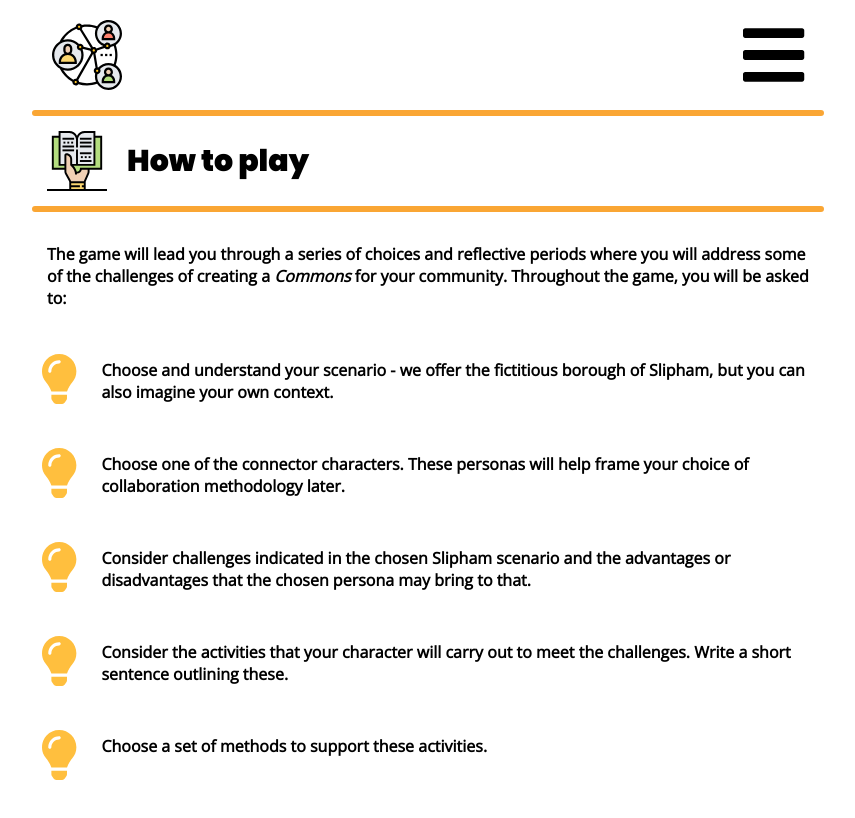
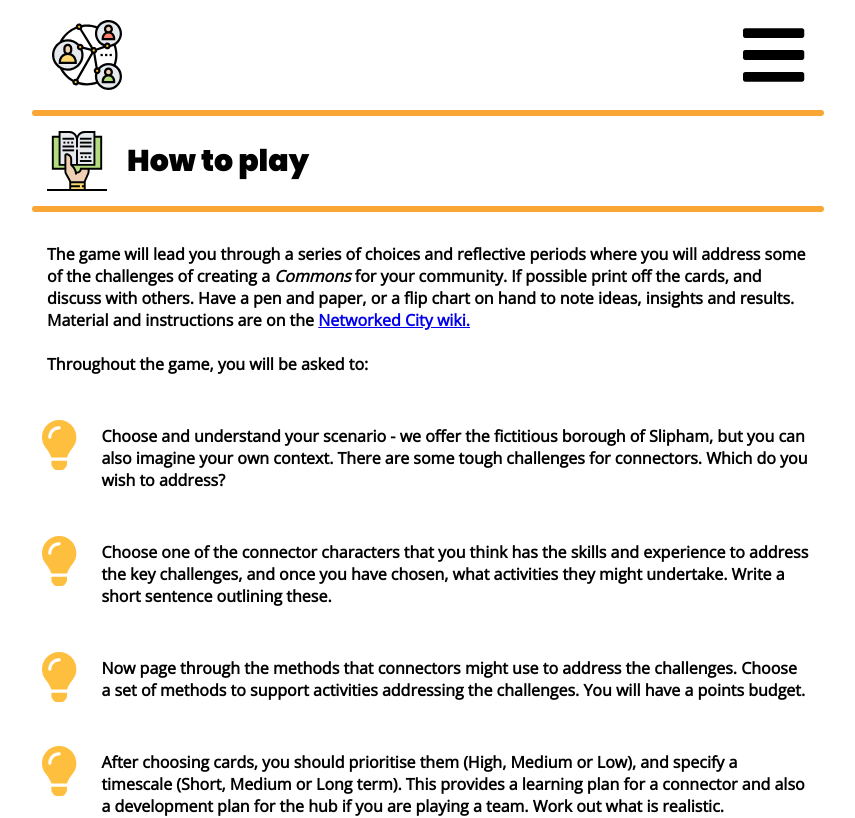
Before and after one commit to founders-programme-2/commons, a React (Create React App) app in the folder client/: page /howTo in a window 1280 px wide. Shown: the top 818 px of the page, without its empty margins (212-1067 px from the left). Built offline with nearby package versions, Linux system fonts and the light colour scheme; what react-router-prop-types would draw is missing.

Commit message:
feedback from david

```diff
--- a/client/src/Component/views/About/index.js
+++ b/client/src/Component/views/About/index.js
@@ -38,6 +38,16 @@ const About = () => {
             <i>Key Terms</i>.
           </Link>
         </p>
+        <br />
+        <p>
+          The app takes you through a process that helps you simulate making
+          choices. There are no “right” answers, and the app is best used to
+          stimulate your thinking, and discussion with others. See{' '}
+          <Link to="/theory">
+            <i>Theory </i>
+          </Link>
+          for more.
+        </p>
       </Content>
       <Footer backLink="/" nextLink="/howTo" reviewScenario={false} />
     </div>
--- a/client/src/Component/views/Activities/index.js
+++ b/client/src/Component/views/Activities/index.js
@@ -17,7 +17,12 @@ const Activities = () => {
       <Text>
         Now that you have become a community connector, and identifed some
         challenges you are going to meet, here are some ideas for activities you
-        carry out.
+        carry out. If you chose the Slipham scenario, you will have adopted a
+        community connector character and considered the challenges you are
+        going to meet. If you are imagining your own community, what are your
+        problems and opportunities? Hit the back button below if you want to see
+        what is happening in Slipham. Either way, here's some ideas for
+        activities, before you go on to chose some methods.
       </Text>
       {activities.map(element => {
         return (
--- a/client/src/Component/views/HowTo/index.js
+++ b/client/src/Component/views/HowTo/index.js
@@ -14,8 +14,19 @@ const HowTo = () => {
       <Text>
         The game will lead you through a series of choices and reflective
         periods where you will address some of the challenges of creating a
-        <i> Commons</i> for your community. Throughout the game, you will be
-        asked to:{' '}
+        <i> Commons</i> for your community. If possible print off the cards, and
+        discuss with others. Have a pen and paper, or a flip chart on hand to
+        note ideas, insights and results. Material and instructions are on the{' '}
+        <a
+          href="https://www.networkedcity.london/livinglab/commons"
+          target="_blank"
+          rel="noopener noreferrer"
+        >
+          Networked City wiki.
+        </a>
+        <br />
+        <br />
+        Throughout the game, you will be asked to:{' '}
       </Text>
       {instructionData.map(element => {
         return (
--- a/client/src/Component/views/Theory/index.js
+++ b/client/src/Component/views/Theory/index.js
@@ -1,15 +1,14 @@
 import React from 'react';
 import Header from '../../Common/Header';
-import Footer from '../../Common/Footer';
 import scroll from '../../../assets/scroll.svg';
-import { Content } from '../About/index.style';
+import { Content } from './index.style';
 
 const Theory = () => {
   return (
     <div>
-      <Header headerImg={scroll} titleText="Theory behind the game" />
+      <Header headerImg={scroll} titleText="Theory" />
       <Content>
-        Disconnected communities In any community there will be a host of
+        In disconnected communities of any community, there will be a host of
         problems, different organisations and groups seeking to address them,
         gathering places for conversation and events, and a local council
         struggling its citizens while facing cuts to its funding from
@@ -21,8 +20,29 @@ const Theory = () => {
         opportunity. What we need are maps to reveal the places, interests,
         wants and offers - and ways to connect people and places, and reveal how
         we can best use our assets.
+        <br />
+        <br />
+        The <i>Commons</i> game aims to address these issues by providing a way
+        to play through what activities and digital methods could be added to
+        the excellent traditions of community organising, There is more on our
+        <a
+          href="https://www.networkedcity.london/livinglab/commons"
+          target="_blank"
+          rel="noopener noreferrer"
+        >
+          Networked City wiki.
+        </a>
+        <br />
+        <br />
+        <ul>
+          <li>Instructions on how to run the game as a Living Lab workshop</li>
+          <li>
+            Downloads of cards and other materials which you can print for use
+            with the app
+          </li>
+          <li>More resources about connecting communities</li>
+        </ul>
       </Content>
-      <Footer />
     </div>
   );
 };
--- a/client/src/Component/views/Theory/index.style.js
+++ b/client/src/Component/views/Theory/index.style.js
@@ -0,0 +1,13 @@
+import styled from 'styled-components';
+
+// eslint-disable-next-line import/prefer-default-export
+export const Content = styled.div`
+  height: 100%;
+  margin-top: 4rem;
+  font-size: 1.8rem;
+  text-align: left;
+  font-weight: normal;
+  margin-bottom: 6rem;
+  padding: 0 2rem;
+  font-family: 'Open Sans';
+`;
--- a/client/src/Component/views/YourScenario/index.js
+++ b/client/src/Component/views/YourScenario/index.js
@@ -107,6 +107,7 @@ class YourScenario extends Component {
             renderCenterRightControls={({ nextSlide }) => (
               <NextBtn onClick={nextSlide}>.</NextBtn>
             )}
+            heightMode="current"
           >
             {PersonaData.map(element => {
               return (
--- a/client/src/data/instruction.js
+++ b/client/src/data/instruction.js
@@ -2,35 +2,26 @@ module.exports = [
   {
     id: '1',
     text:
-      'Choose and understand your scenario - we offer the fictitious borough of Slipham, but you can also imagine your own context.',
+      'Choose and understand your scenario - we offer the fictitious borough of Slipham, but you can also imagine your own context. There are some tough challenges for connectors. Which do you wish to address?',
   },
   {
     id: '2',
     text:
-      'Choose one of the connector characters. These personas will help frame your choice of collaboration methodology later.',
+      'Choose one of the connector characters that you think has the skills and experience to address the key challenges, and once you have chosen, what activities they might undertake.  Write a short sentence outlining these.',
   },
   {
     id: '3',
     text:
-      'Consider challenges indicated in the chosen Slipham scenario and the advantages or disadvantages that the chosen persona may bring to that.',
+      'Now page through the methods that connectors might use to address the challenges. Choose a set of methods to support activities addressing the challenges. You will have a points budget.',
   },
   {
     id: '4',
     text:
-      'Consider the activities that your character will carry out to meet the challenges. Write a short sentence outlining these.',
+      'After choosing cards, you should prioritise them (High, Medium or Low),  and specify a timescale (Short, Medium or Long term). This provides a learning plan for a connector and also a development plan for the hub if you are playing a team. Work out what is realistic.',
   },
   {
     id: '5',
-    text: 'Choose a set of methods to support these activities.',
-  },
-  {
-    id: '6',
     text:
-      'The selection of methods at the end will indicate to you as a connector what you will need to learn. We provide links to howto materials, and an opportunity to join our learning community.',
-  },
-  {
-    id: '7',
-    text:
-      'The selection will also show the hub team what systems they will need to develop and support in order to enable the connectors and others in the  community. The team can play a number of connector roles to gain a broad understanding of what needs to be built.',
+      'At the end of the game, reflect on the insights it provides for your work, and find out more about developing a Commons by looking at the Networked City wiki.',
   },
 ];
```
